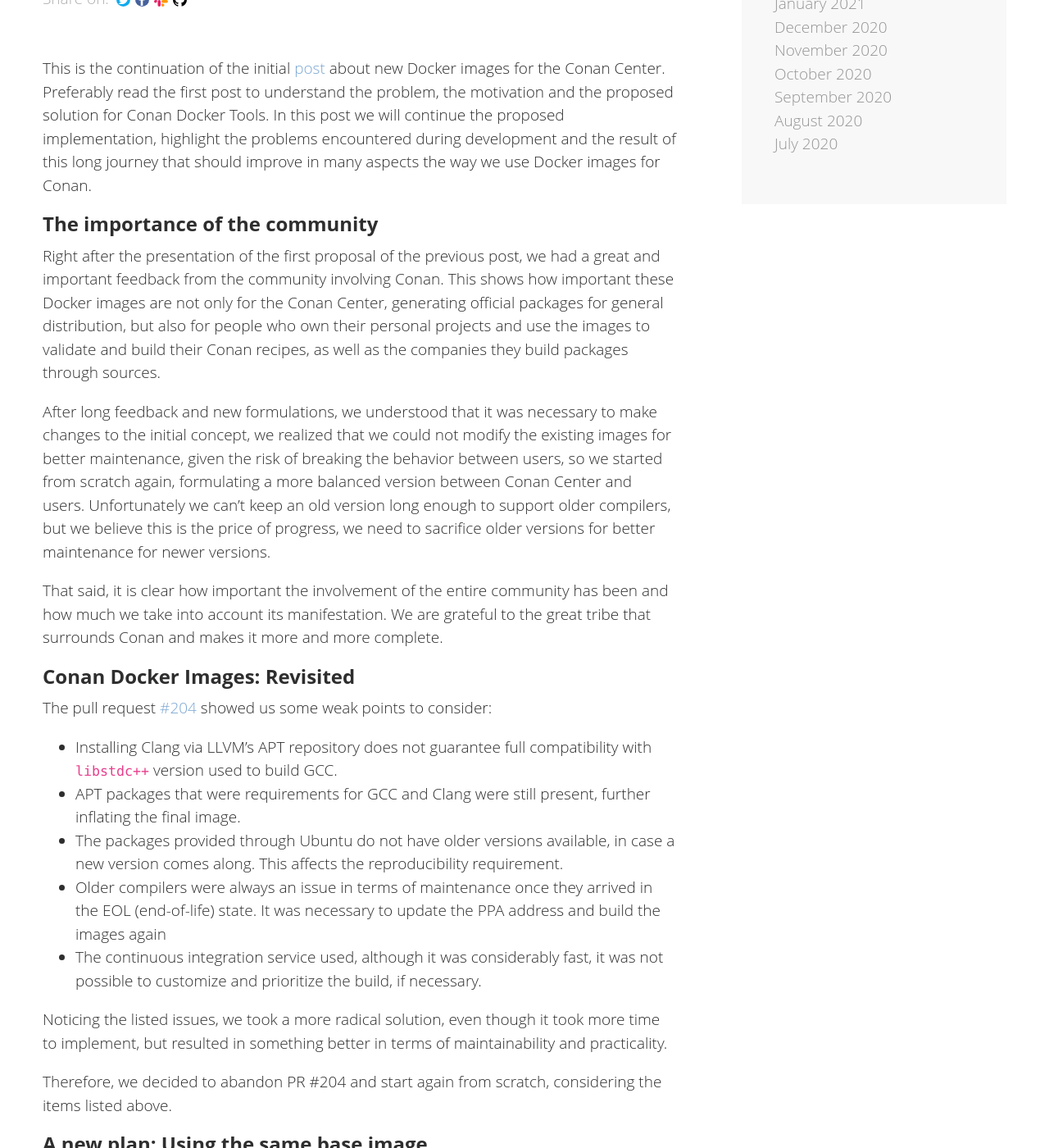
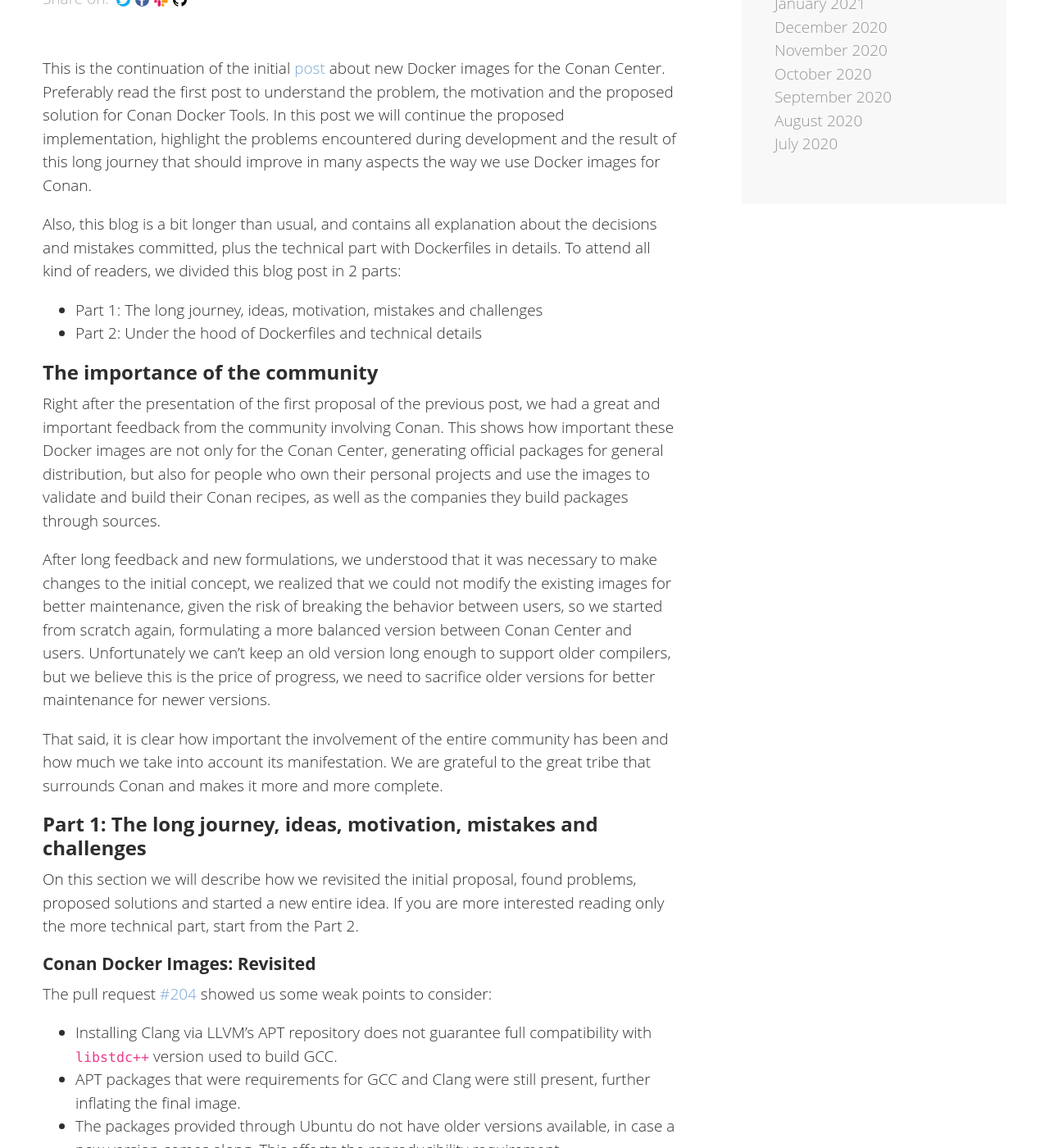
Before and after one commit to conan-io/conan-io.github.io, a Jekyll site: the page built from _posts/2021-07-21-Modern-docker-images.markdown, in a window 1280 px wide and 1400 px high, scrolled down 393 px. Shown: the whole window at 82% size. Built offline with Jekyll 4.4.1, drawn with Linux system fonts in a browser that asks for light colours; comment, search, counter and statistics services are not loaded; some of the changed text lies outside the part shown.

Commit message:
Add Parts 1 and 2
Signed-off-by: Uilian Ries <uilianries@gmail.com>

```diff
--- a/_posts/2021-07-21-Modern-docker-images.markdown
+++ b/_posts/2021-07-21-Modern-docker-images.markdown
@@ -14,6 +14,13 @@ Preferably read the first post to understand the problem, the motivation and the
 solution for Conan Docker Tools. In this post we will continue the proposed implementation,
 highlight the problems encountered during development and the result of this long journey that
 should improve in many aspects the way we use Docker images for Conan.
+
+Also, this blog is a bit longer than usual, and contains all explanation about the decisions and mistakes
+committed, plus the technical part with Dockerfiles in details. To attend all kind of readers, we divided
+this blog post in 2 parts:
+
+* Part 1: The long journey, ideas, motivation, mistakes and challenges
+* Part 2: Under the hood of Dockerfiles and technical details
 
 ## The importance of the community
 
@@ -34,7 +41,13 @@ That said, it is clear how important the involvement of the entire community has
 we take into account its manifestation. We are grateful to the great tribe that surrounds Conan and
 makes it more and more complete.
 
-## Conan Docker Images: Revisited
+
+## Part 1: The long journey, ideas, motivation, mistakes and challenges
+
+On this section we will describe how we revisited the initial proposal, found problems, proposed solutions and started a
+new entire idea. If you are more interested reading only the more technical part, start from the Part 2.
+
+### Conan Docker Images: Revisited
 
 The pull request [#204](https://github.com/conan-io/conan-docker-tools/pull/204) showed us some weak points to consider:
 
@@ -53,7 +66,7 @@ in something better in terms of maintainability and practicality.
 
 Therefore, we decided to abandon PR #204 and start again from scratch, considering the items listed above.
 
-## A new plan: Using the same base image
+### A new plan: Using the same base image
 
 Before we start implementing new dockerfiles with their proper corrections, we first need to understand what the objective
 behind it all is. We would like to understand what the expectation is for these new images 2 years from now. As we have
@@ -73,6 +86,9 @@ will be adopted:
 * Clang will be supported from 10.0 to the newest version.
 * GCC on the other hand, is widely used for the Linux environment and only version 4.x was left out.
 * For both compilers we will keep updating all new compiler versions and Conan client version, according new releases.
+* The multilib support was discarded as we are only interested in producing packages with 64-bit support.
+* Fortran support has been added, thus producing ``gfortran`` together in the image. Currently the Conan package for
+``gfortran`` is totally broken and has a complex dependencies chain to fix.
 
 One of the problems we would like to solve is the compiler used and its libraries, we always wanted to be independent
 of the Linux distribution. In the initial pull request, we built the GCC from sources, while the Clang uses
@@ -99,7 +115,7 @@ To summarize the plan:
 * Images for old compilers will be built as long as their build script is compatible with the one for the newer compilers.
 
 
-## From blueprint to prototype: Writing the new Docker recipes
+### From blueprint to prototype: Writing the new Docker recipes
 
 During prototyping, we realized that we could divide the process of building a Docker image into 3 phases:
 * The base, where all common packages are installed to all images, such as Python, git, svn, etc, in addition to the
@@ -147,7 +163,12 @@ images, as everything was either consumed directly from the system, or installed
 
 These are the main features of the base image, which is used in all final images.
 
-## Building GCC from source
+## Part 2: Under the hood of Dockerfiles and technical details
+
+Here we will be more focused on the final product, Dockerfiles, tests and CI. If you are interested to read about
+our decisions, read the Part 1 first.
+
+### Building GCC from source
 
 Now let's look at the GCC build image, the full recipe can be found
 [here](https://github.com/conan-io/conan-docker-tools/blob/feature/single-image/modern/gcc/Dockerfile), but let's
@@ -226,7 +244,7 @@ default in the image and the libraries are listed and cached. And here's the ici
 from GCC 5 to the latest version, just modifying some arguments. The maintenance has been drastically simplified
 compared to current Conan Docker Tools.
 
-## Conan meets the Wyvern: Building Clang C/C++ compiler from source
+### Conan meets the Wyvern: Building Clang C/C++ compiler from source
 
 For the construction of Clang, we tried to make it available from version 6.0 to 12, but we had a series of obstacles
 and challenges that made us change our mind. Here we will share a little bit of this long journey of CMake files and
@@ -296,7 +314,7 @@ Similar to what was done with GCC, in Clang we also use the same base image and
 compiler to the ``/usr/local`` directory. However, the ``libstdc++`` library was extracted from the GCC 10 image. This
 is a necessity of the possible configurations supported by Conan.
 
-## Tests and more tests: A CI pipeline to test Docker images
+### Tests and more tests: A CI pipeline to test Docker images
 
 To ensure that the images produced met our requirements, we needed to add new tests that cover in addition to what was
 already tested in Conan Docker Tools. Until then, a single script was used which validated a series of builds, versions
@@ -315,7 +333,7 @@ $ cd modern && pytest tests --image conanio/gcc10-ubuntu16.04 --service deploy -
 
 {% endhighlight %}
 
-## The CI service change: From Travis to Azure and the Jenkins arrival
+### The CI service change: From Travis to Azure and the Jenkins arrival
 
 Since the beginning of the project, Conan Docker Tools has always used CI services such as Travis and Azure. However,
 this did not give us the full power to prioritize the build in the queue, or customize the host, or customize the build
```
Also changed, not shown: other parts of _posts/2021-07-21-Modern-docker-images.markdown (+0 -3 lines).
